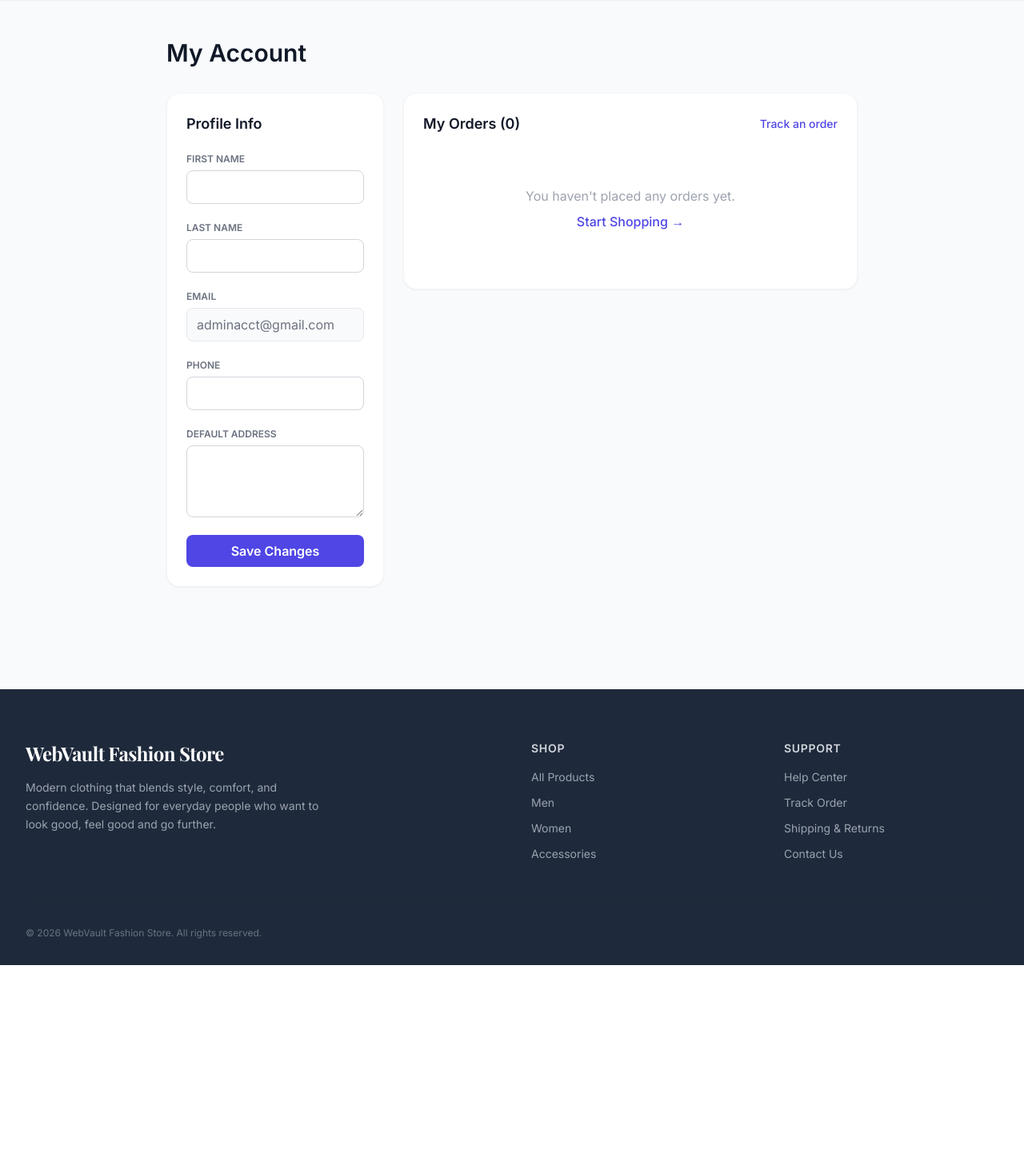
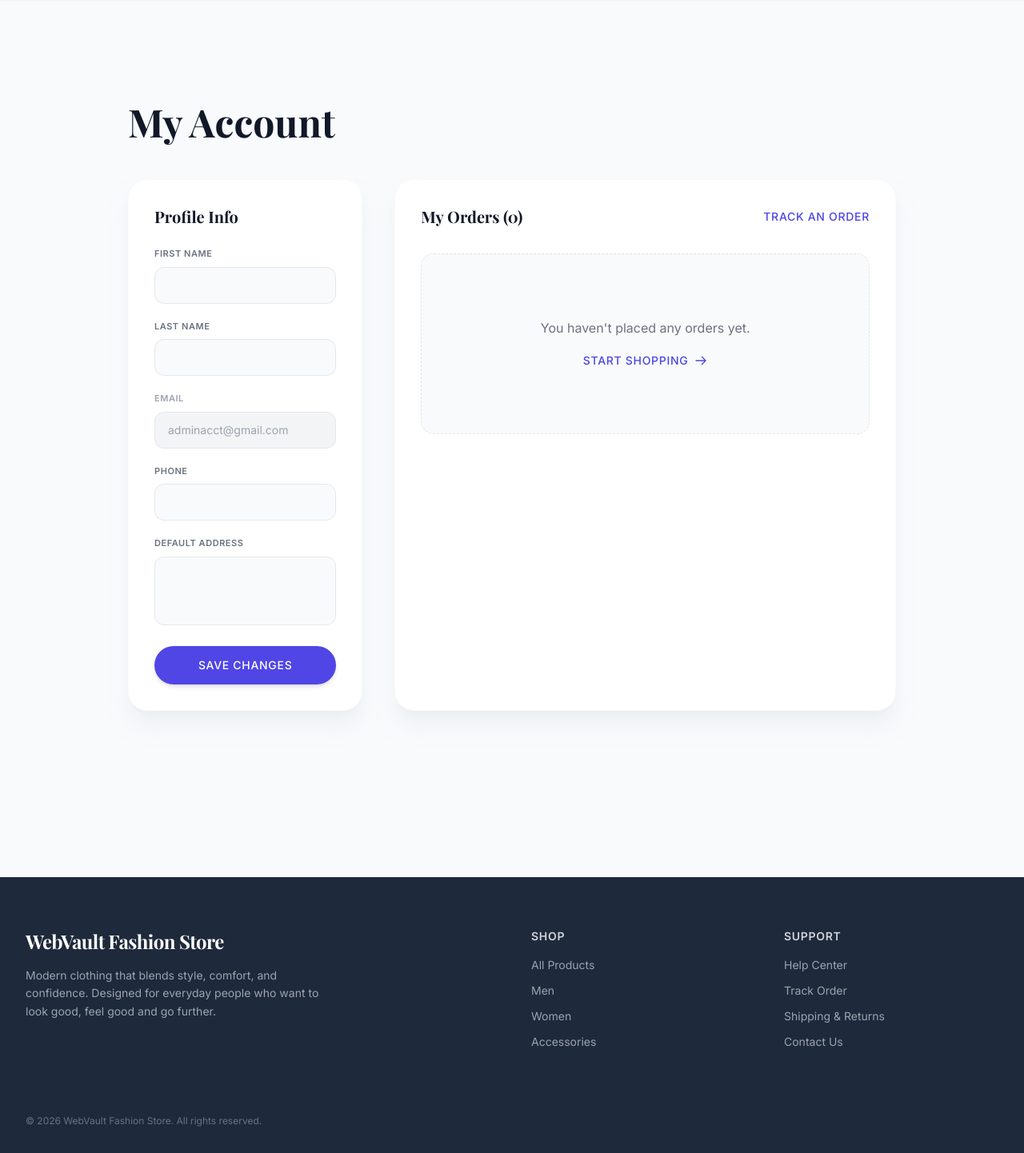
Before and after one commit to Rayflex189/webvault-fashion-commerce, a Django app: page /account/profile/ in a window 1280 px wide. Shown: the part 80-1522 px from the top of the page at 80% size. Before the commit the page ends 1287 px from the top, so only its background shows below. Run offline with Django 5.2, Linux system fonts and the light colour scheme; a user stored in the database is signed in; data comes from the database, SQL or seed files in the repository; data that the repository does not hold is empty; some libraries are stand-ins or nearby versions.

Commit message:
Enhance profile page layout and styling
Save

```diff
--- a/templates/accounts/profile.html
+++ b/templates/accounts/profile.html
@@ -2,81 +2,114 @@
 {% block title %}My Account{% endblock %}
 
 {% block content %}
-<div class="max-w-4xl mx-auto px-4 py-12">
+<div class="max-w-5xl mx-auto px-4 sm:px-6 lg:px-8 py-24 md:py-32">
 
-    <h1 class="text-3xl font-bold mb-8">My Account</h1>
+    <!-- Page Header -->
+    <h1 class="font-serif text-4xl md:text-5xl font-bold text-gray-900 mb-12">My Account</h1>
 
-    <div class="grid grid-cols-1 lg:grid-cols-3 gap-6">
-        <!-- Profile Info -->
+    <div class="grid grid-cols-1 lg:grid-cols-3 gap-8 lg:gap-10">
+
+        <!-- Profile Info Section -->
         <div class="lg:col-span-1">
-            <div class="bg-white rounded-2xl shadow-sm border border-gray-100 p-6">
-                <h2 class="text-lg font-bold mb-4">Profile Info</h2>
-                <form method="POST" class="space-y-4">
+            <div class="bg-white rounded-3xl shadow-xl shadow-gray-200/50 border border-gray-50 p-8">
+                <h2 class="font-serif text-xl font-bold text-gray-900 mb-6">Profile Info</h2>
+
+                <form method="POST" class="space-y-5">
                     {% csrf_token %}
+
+                    <!-- First Name -->
                     <div>
-                        <label class="text-xs font-semibold text-gray-500 uppercase">First Name</label>
-                        <input type="text" name="first_name" value="{{ user.first_name }}" class="w-full border border-gray-300 rounded-lg px-3 py-2 mt-1 focus:outline-none focus:border-[var(--primary-color)]">
+                        <label class="block text-[11px] font-semibold text-gray-500 uppercase tracking-wider mb-2">First Name</label>
+                        <input type="text" name="first_name" value="{{ user.first_name }}"
+                               class="w-full bg-gray-50 border border-gray-200 rounded-xl px-4 py-3 text-sm text-gray-900 focus:outline-none focus:ring-2 focus:ring-[var(--primary-color)]/20 focus:border-[var(--primary-color)] transition duration-200">
                     </div>
+
+                    <!-- Last Name -->
                     <div>
-                        <label class="text-xs font-semibold text-gray-500 uppercase">Last Name</label>
-                        <input type="text" name="last_name" value="{{ user.last_name }}" class="w-full border border-gray-300 rounded-lg px-3 py-2 mt-1 focus:outline-none focus:border-[var(--primary-color)]">
+                        <label class="block text-[11px] font-semibold text-gray-500 uppercase tracking-wider mb-2">Last Name</label>
+                        <input type="text" name="last_name" value="{{ user.last_name }}"
+                               class="w-full bg-gray-50 border border-gray-200 rounded-xl px-4 py-3 text-sm text-gray-900 focus:outline-none focus:ring-2 focus:ring-[var(--primary-color)]/20 focus:border-[var(--primary-color)] transition duration-200">
                     </div>
+
+                    <!-- Email (Disabled) -->
                     <div>
-                        <label class="text-xs font-semibold text-gray-500 uppercase">Email</label>
-                        <input type="email" value="{{ user.email }}" disabled class="w-full border border-gray-200 bg-gray-50 rounded-lg px-3 py-2 mt-1 text-gray-500">
+                        <label class="block text-[11px] font-semibold text-gray-400 uppercase tracking-wider mb-2">Email</label>
+                        <input type="email" value="{{ user.email }}" disabled
+                               class="w-full bg-gray-100 border border-gray-200 rounded-xl px-4 py-3 text-sm text-gray-400 cursor-not-allowed">
                     </div>
+
+                    <!-- Phone -->
                     <div>
-                        <label class="text-xs font-semibold text-gray-500 uppercase">Phone</label>
-                        <input type="text" name="phone" class="w-full border border-gray-300 rounded-lg px-3 py-2 mt-1 focus:outline-none focus:border-[var(--primary-color)]">
+                        <label class="block text-[11px] font-semibold text-gray-500 uppercase tracking-wider mb-2">Phone</label>
+                        <input type="text" name="phone"
+                               class="w-full bg-gray-50 border border-gray-200 rounded-xl px-4 py-3 text-sm text-gray-900 focus:outline-none focus:ring-2 focus:ring-[var(--primary-color)]/20 focus:border-[var(--primary-color)] transition duration-200">
                     </div>
+
+                    <!-- Address -->
                     <div>
-                        <label class="text-xs font-semibold text-gray-500 uppercase">Default Address</label>
-                        <textarea name="address" rows="3" class="w-full border border-gray-300 rounded-lg px-3 py-2 mt-1 focus:outline-none focus:border-[var(--primary-color)]"></textarea>
+                        <label class="block text-[11px] font-semibold text-gray-500 uppercase tracking-wider mb-2">Default Address</label>
+                        <textarea name="address" rows="3"
+                                  class="w-full bg-gray-50 border border-gray-200 rounded-xl px-4 py-3 text-sm text-gray-900 focus:outline-none focus:ring-2 focus:ring-[var(--primary-color)]/20 focus:border-[var(--primary-color)] transition duration-200 resize-none"></textarea>
                     </div>
-                    <button type="submit" class="w-full bg-[var(--primary-color)] text-white py-2 rounded-lg font-semibold hover:opacity-90 transition">Save Changes</button>
+
+                    <!-- Submit Button -->
+                    <button type="submit"
+                            class="w-full bg-[var(--primary-color)] text-white py-3.5 rounded-full font-medium text-sm tracking-wider uppercase hover:opacity-90 transition duration-300 shadow-md shadow-[var(--primary-color)]/20 mt-4">
+                        Save Changes
+                    </button>
                 </form>
             </div>
         </div>
 
-        <!-- Order History -->
+        <!-- Order History Section -->
         <div class="lg:col-span-2">
-            <div class="bg-white rounded-2xl shadow-sm border border-gray-100 p-6">
-                <div class="flex justify-between items-center mb-4">
-                    <h2 class="text-lg font-bold">My Orders ({{ order_count }})</h2>
-                    <a href="{% url 'orders:track' %}" class="text-sm text-[var(--primary-color)] font-medium">Track an order</a>
+            <div class="bg-white rounded-3xl shadow-xl shadow-gray-200/50 border border-gray-50 p-8 h-full">
+
+                <div class="flex flex-col sm:flex-row justify-between items-start sm:items-center mb-8 gap-4">
+                    <h2 class="font-serif text-xl font-bold text-gray-900">My Orders ({{ order_count }})</h2>
+                    <a href="{% url 'orders:track' %}" class="text-sm font-medium tracking-wider uppercase text-[var(--primary-color)] hover:text-[var(--secondary-color)] transition duration-300">
+                        Track an order
+                    </a>
                 </div>
 
                 {% if orders %}
-                    <div class="space-y-3">
+                    <div class="space-y-4">
                         {% for order in orders %}
-                        <a href="{% url 'orders:detail' order.order_number %}" class="block border border-gray-100 rounded-xl p-4 hover:border-[var(--primary-color)] transition">
+                        <a href="{% url 'orders:detail' order.order_number %}" class="block border border-gray-100 rounded-2xl p-5 hover:border-[var(--primary-color)] hover:shadow-sm bg-white transition duration-300 group">
                             <div class="flex justify-between items-start">
                                 <div>
-                                    <p class="font-semibold text-gray-800">{{ order.order_number }}</p>
-                                    <p class="text-xs text-gray-500 mt-1">{{ order.created_at|date:"M d, Y" }}</p>
+                                    <p class="font-medium text-gray-900 group-hover:text-[var(--primary-color)] transition-colors duration-200">{{ order.order_number }}</p>
+                                    <p class="text-xs text-gray-400 mt-1">{{ order.created_at|date:"M d, Y" }}</p>
                                 </div>
                                 <div class="text-right">
-                                    <span class="text-xs px-2 py-1 rounded-full
-                                        {% if order.status == 'paid' %}bg-green-100 text-green-700
-                                        {% elif order.status == 'pending' %}bg-yellow-100 text-yellow-700
-                                        {% elif order.status == 'cancelled' %}bg-red-100 text-red-700
-                                        {% else %}bg-blue-100 text-blue-700{% endif %}">
+                                    <span class="text-[10px] font-bold px-3 py-1.5 rounded-full uppercase tracking-wider
+                                        {% if order.status == 'paid' %}bg-green-50 text-green-700
+                                        {% elif order.status == 'pending' %}bg-yellow-50 text-yellow-700
+                                        {% elif order.status == 'cancelled' %}bg-red-50 text-red-700
+                                        {% else %}bg-blue-50 text-blue-700{% endif %}">
                                         {{ order.get_status_display }}
                                     </span>
-                                    <p class="text-sm font-bold mt-2">{{ order.currency }} {{ order.total|floatformat:2 }}</p>
+                                    <p class="text-sm font-semibold text-gray-900 mt-3">{{ order.currency }} {{ order.total|floatformat:2 }}</p>
                                 </div>
                             </div>
                         </a>
                         {% endfor %}
                     </div>
                 {% else %}
-                    <div class="text-center py-12 text-gray-400">
-                        <p>You haven't placed any orders yet.</p>
-                        <a href="/shop/" class="text-[var(--primary-color)] font-medium mt-2 inline-block">Start Shopping →</a>
+                    <!-- Empty State -->
+                    <div class="text-center py-20 bg-gray-50 rounded-2xl border border-dashed border-gray-200">
+                        <p class="text-gray-500 font-light mb-4">You haven't placed any orders yet.</p>
+                        <a href="/shop/" class="inline-flex items-center gap-2 text-[var(--primary-color)] font-medium tracking-wider uppercase text-sm hover:text-[var(--secondary-color)] transition duration-300 group">
+                            Start Shopping
+                            <svg class="w-4 h-4 transform group-hover:translate-x-1 transition-transform duration-300" fill="none" stroke="currentColor" viewBox="0 0 24 24">
+                                <path stroke-linecap="round" stroke-linejoin="round" stroke-width="2" d="M14 5l7 7m0 0l-7 7m7-7H3"/>
+                            </svg>
+                        </a>
                     </div>
                 {% endif %}
             </div>
         </div>
+
     </div>
 </div>
 {% endblock %}
```
